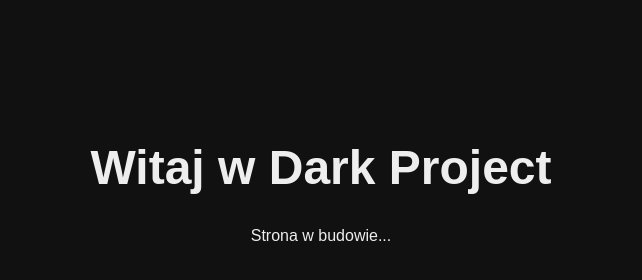
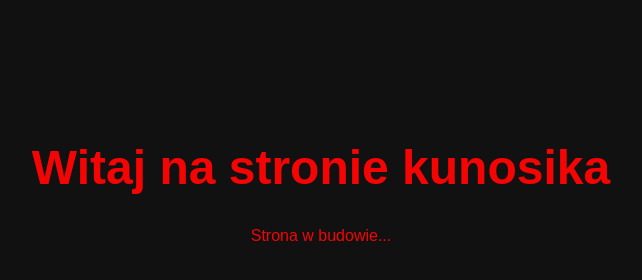
Before and after one commit to kunosik0/Corruption, a plain HTML site: page index.html in a window 1280 px wide. Shown: the whole page, without its empty margins (319-961 px from the left). Drawn offline with Linux system fonts and the light colour scheme.

Commit message:
Update index.html

```diff
--- a/index.html
+++ b/index.html
@@ -2,11 +2,11 @@
 <html lang="pl">
 <head>
   <meta charset="UTF-8">
-  <title>Dark Project</title>
+  <title>Kunosik </title>
   <style>
     body {
       background-color: #111;
-      color: #eee;
+      color: #f50404;
       font-family: sans-serif;
       text-align: center;
       padding-top: 100px;
@@ -17,7 +17,7 @@
   </style>
 </head>
 <body>
-  <h1>Witaj w Dark Project</h1>
+  <h1>Witaj na stronie kunosika</h1>
   <p>Strona w budowie...</p>
 </body>
 </html>
```
